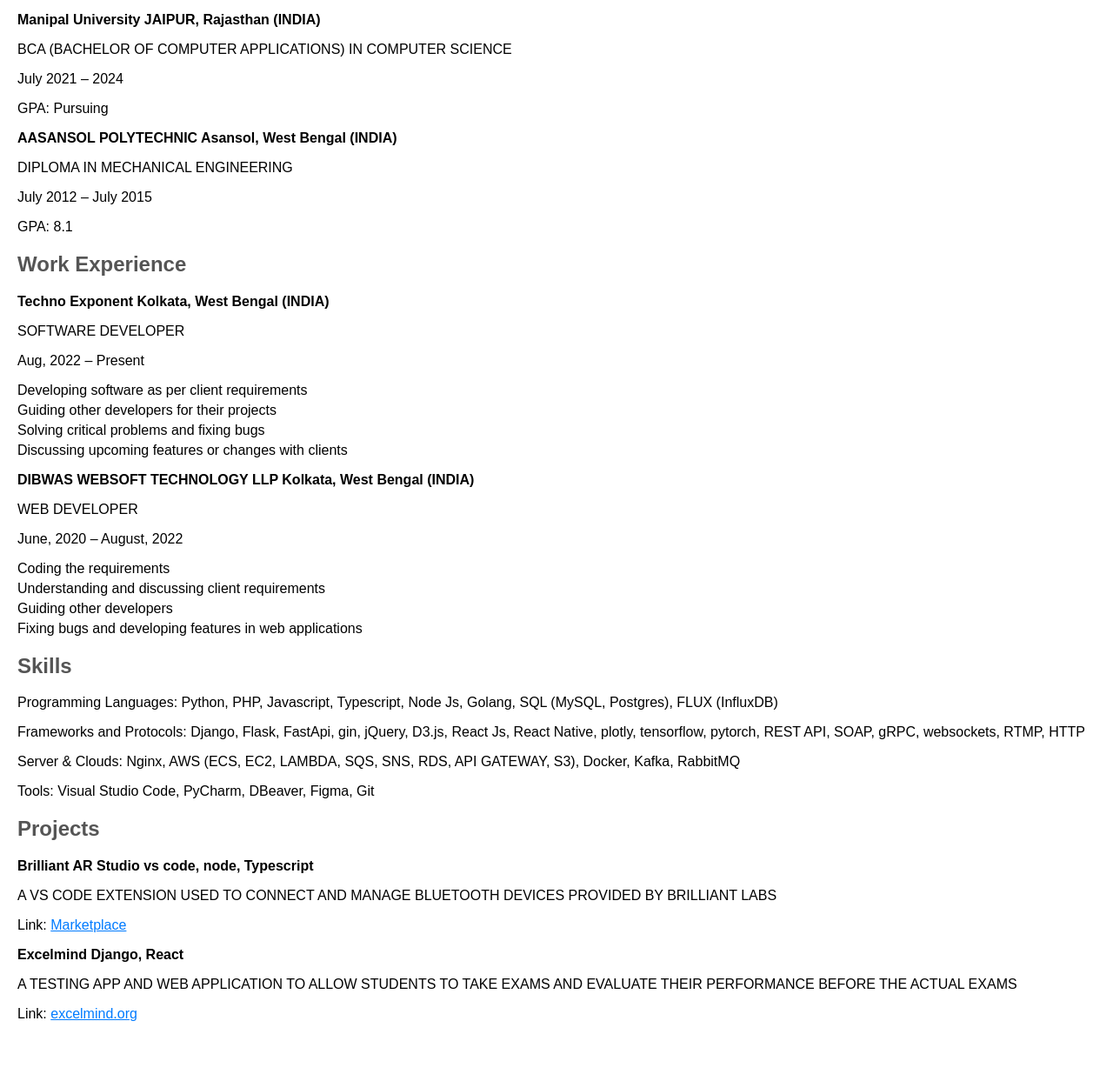
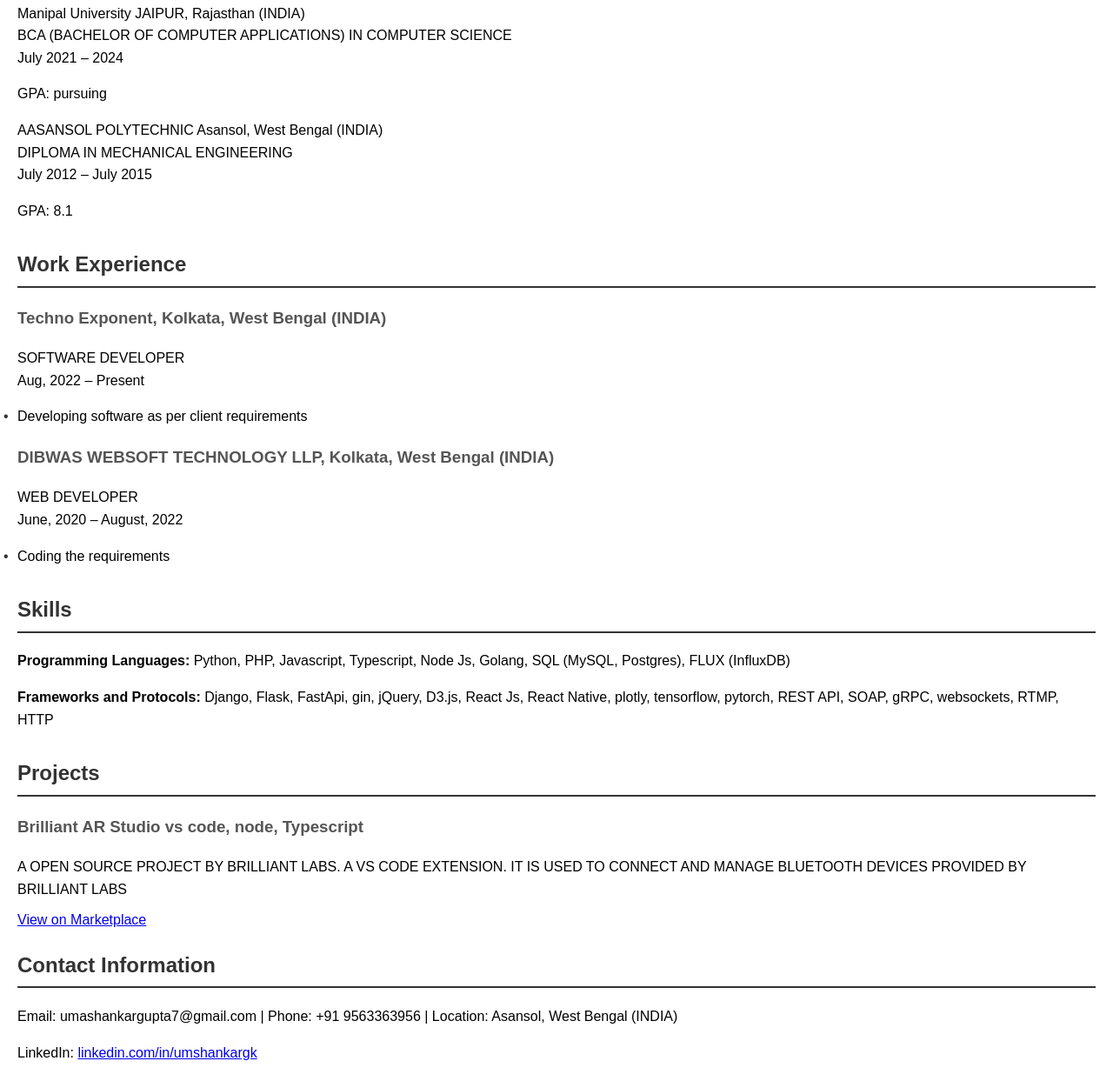
Before and after one commit to uma-shankar-gupta/uma-shankar-gupta.github.io, a plain HTML site: page index.html in a window 1280 px wide. Shown: the part 254-1497 px from the top of the page at 87% size. Before the commit the page ends 1449 px from the top, so only its background shows below. Drawn offline with Linux system fonts and the light colour scheme.

Commit message:
Update index.html

```diff
--- a/index.html
+++ b/index.html
@@ -3,11 +3,12 @@
 <head>
     <meta charset="UTF-8">
     <meta name="viewport" content="width=device-width, initial-scale=1.0">
-    <title>UmaShankar Gupta - CV</title>
+    <title>UmaShankar Gupta - Curriculum Vitae</title>
     <style>
         body {
             font-family: Arial, sans-serif;
             margin: 20px;
+            line-height: 1.6;
         }
 
         header {
@@ -15,11 +16,17 @@
             margin-bottom: 20px;
         }
 
-        h1 {
+        h1, h2 {
             color: #333;
         }
 
         h2 {
+            border-bottom: 2px solid #333;
+            padding-bottom: 5px;
+            margin-top: 20px;
+        }
+
+        h3 {
             color: #555;
         }
 
@@ -32,83 +39,93 @@
             padding: 0;
         }
 
-        li {
-            margin-bottom: 5px;
+        li::before {
+            content: "•";
+            color: #333;
+            display: inline-block;
+            width: 1em;
+            margin-left: -1em;
         }
 
-        a {
-            color: #007BFF;
+        .contact-info {
+            margin-top: 20px;
+        }
+
+        .education, .work-experience, .skills, .projects {
+            margin-top: 30px;
+        }
+
+        .project-links a {
+            display: block;
+            margin-bottom: 10px;
         }
     </style>
 </head>
 <body>
-
     <header>
         <h1>UmaShankar Gupta</h1>
-        <p>Email: <a href="mailto:umashankargupta7@gmail.com">umashankargupta7@gmail.com</a></p>
-        <p>Phone: +91 9563363956</p>
-        <p>Location: Asansol, West Bengal (INDIA)</p>
+        <p>Email: umashankargupta7@gmail.com | Phone: +91 9563363956 | Location: Asansol, West Bengal (INDIA)</p>
         <p>LinkedIn: <a href="https://www.linkedin.com/in/umshankargk" target="_blank">linkedin.com/in/umshankargk</a></p>
     </header>
 
-    <section>
+    <section class="education">
         <h2>Education</h2>
-        <p><strong>Manipal University JAIPUR, Rajasthan (INDIA)</strong></p>
-        <p>BCA (BACHELOR OF COMPUTER APPLICATIONS) IN COMPUTER SCIENCE</p>
-        <p>July 2021 – 2024</p>
-        <p>GPA: Pursuing</p>
+        <p>Manipal University JAIPUR, Rajasthan (INDIA)<br>
+        BCA (BACHELOR OF COMPUTER APPLICATIONS) IN COMPUTER SCIENCE<br>
+        July 2021 – 2024</p>
+        <p>GPA: pursuing</p>
 
-        <p><strong>AASANSOL POLYTECHNIC Asansol, West Bengal (INDIA)</strong></p>
-        <p>DIPLOMA IN MECHANICAL ENGINEERING</p>
-        <p>July 2012 – July 2015</p>
+        <p>AASANSOL POLYTECHNIC Asansol, West Bengal (INDIA)<br>
+        DIPLOMA IN MECHANICAL ENGINEERING<br>
+        July 2012 – July 2015</p>
         <p>GPA: 8.1</p>
     </section>
 
-    <section>
+    <section class="work-experience">
         <h2>Work Experience</h2>
-        <p><strong>Techno Exponent Kolkata, West Bengal (INDIA)</strong></p>
-        <p>SOFTWARE DEVELOPER</p>
-        <p>Aug, 2022 – Present</p>
+        <h3>Techno Exponent, Kolkata, West Bengal (INDIA)</h3>
+        <p>SOFTWARE DEVELOPER<br>
+        Aug, 2022 – Present</p>
         <ul>
             <li>Developing software as per client requirements</li>
-            <li>Guiding other developers for their projects</li>
-            <li>Solving critical problems and fixing bugs</li>
-            <li>Discussing upcoming features or changes with clients</li>
-            <!-- Add more responsibilities as needed -->
+            <!-- Add more work experience details -->
         </ul>
 
-        <p><strong>DIBWAS WEBSOFT TECHNOLOGY LLP Kolkata, West Bengal (INDIA)</strong></p>
-        <p>WEB DEVELOPER</p>
-        <p>June, 2020 – August, 2022</p>
+        <h3>DIBWAS WEBSOFT TECHNOLOGY LLP, Kolkata, West Bengal (INDIA)</h3>
+        <p>WEB DEVELOPER<br>
+        June, 2020 – August, 2022</p>
         <ul>
             <li>Coding the requirements</li>
-            <li>Understanding and discussing client requirements</li>
-            <li>Guiding other developers</li>
-            <li>Fixing bugs and developing features in web applications</li>
-            <!-- Add more responsibilities as needed -->
+            <!-- Add more work experience details -->
         </ul>
     </section>
 
-    <section>
+    <section class="skills">
         <h2>Skills</h2>
-        <p>Programming Languages: Python, PHP, Javascript, Typescript, Node Js, Golang, SQL (MySQL, Postgres), FLUX (InfluxDB)</p>
-        <p>Frameworks and Protocols: Django, Flask, FastApi, gin, jQuery, D3.js, React Js, React Native, plotly, tensorflow, pytorch, REST API, SOAP, gRPC, websockets, RTMP, HTTP</p>
-        <p>Server & Clouds: Nginx, AWS (ECS, EC2, LAMBDA, SQS, SNS, RDS, API GATEWAY, S3), Docker, Kafka, RabbitMQ</p>
-        <p>Tools: Visual Studio Code, PyCharm, DBeaver, Figma, Git</p>
+        <p><strong>Programming Languages:</strong> Python, PHP, Javascript, Typescript, Node Js, Golang, SQL (MySQL, Postgres), FLUX (InfluxDB)</p>
+        <p><strong>Frameworks and Protocols:</strong> Django, Flask, FastApi, gin, jQuery, D3.js, React Js, React Native, plotly, tensorflow, pytorch, REST API, SOAP, gRPC, websockets, RTMP, HTTP</p>
+        <!-- Add more skills details -->
     </section>
 
-    <section>
+    <section class="projects">
         <h2>Projects</h2>
-        <p><strong>Brilliant AR Studio vs code, node, Typescript</strong></p>
-        <p>A VS CODE EXTENSION USED TO CONNECT AND MANAGE BLUETOOTH DEVICES PROVIDED BY BRILLIANT LABS</p>
-        <p>Link: <a href="https://marketplace.visualstudio.com/items?itemName=brilliantlabs.brilliant-ar-studio&ssr=false#overview" target="_blank">Marketplace</a></p>
 
-        <p><strong>Excelmind Django, React</strong></p>
-        <p>A TESTING APP AND WEB APPLICATION TO ALLOW STUDENTS TO TAKE EXAMS AND EVALUATE THEIR PERFORMANCE BEFORE THE ACTUAL EXAMS</p>
-        <p>Link: <a href="http://excelmind.org/" target="_blank">excelmind.org</a></p>
+        <div class="project">
+            <h3>Brilliant AR Studio vs code, node, Typescript</h3>
+            <p>A OPEN SOURCE PROJECT BY BRILLIANT LABS. A VS CODE EXTENSION. IT IS USED TO CONNECT AND MANAGE BLUETOOTH DEVICES PROVIDED BY BRILLIANT LABS</p>
+            <div class="project-links">
+                <a href="https://marketplace.visualstudio.com/items?itemName=brilliantlabs.brilliant-ar-studio&ssr=false#overview" target="_blank">View on Marketplace</a>
+            </div>
 
-        <!-- Add more projects as needed -->
+        </div>
+
+        <!-- Add more project details -->
     </section>
 
+    <section class="contact-info">
+        <h2>Contact Information</h2>
+        <p>Email: umashankargupta7@gmail.com | Phone: +91 9563363956 | Location: Asansol, West Bengal (INDIA)</p>
+        <p>LinkedIn: <a href="https://www.linkedin.com/in/umshankargk" target="_blank">linkedin.com/in/umshankargk</a></p>
+    </section>
 </body>
 </html>
```
